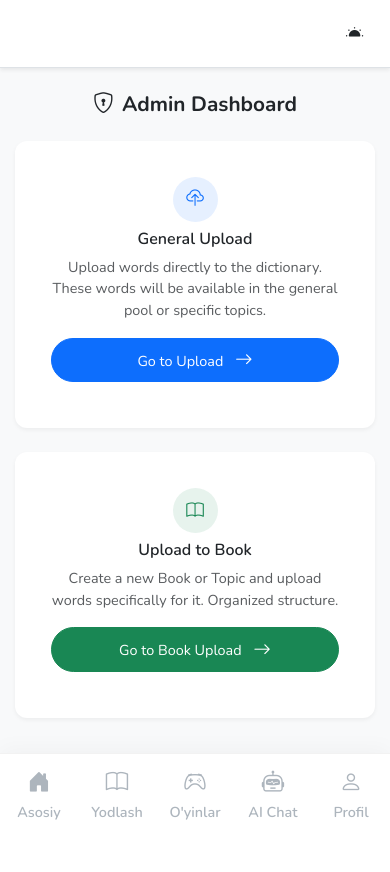
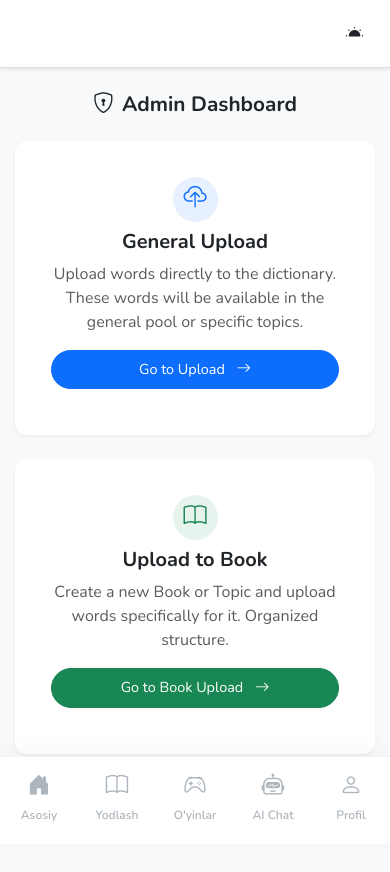
Before and after one commit to Kazoki-ken/EasyNihongo, a Django app: page /admin-dashboard/ in a window 390 px wide. Before the commit the page ends 820 px from the top, so only its background shows below. Run offline with Django 5.2, Linux system fonts and the light colour scheme.

Commit message:
fix(ui): remove mobile-specific font overrides in base.html
- Removed `@media (max-width: 570px)` CSS rules in `base.html` that forced increased font sizes for `p`, `span`, and icons.
- This resolves the issue where the bottom navigation items appeared disproportionately large on mobile devices.
- Ensures the bottom navigation style is consistent with `home.html` across all screen sizes.

Co-authored-by: Kazoki-ken <180665964+Kazoki-ken@users.noreply.github.com>

```diff
--- a/vocabulary/templates/vocabulary/base.html
+++ b/vocabulary/templates/vocabulary/base.html
@@ -70,7 +70,6 @@
             h1 { font-size: 1.5rem !important; margin-bottom: 1rem !important; }
             h2 { font-size: 1.3rem !important; }
             h3 { font-size: 1.2rem !important; }
-            p, span { font-size: 0.9rem !important; }
 
             .sakura-card, .card {
                 padding: 12px !important;
@@ -84,15 +83,6 @@
                 height: 45px !important;
                 padding: 8px !important;
                 margin-bottom: 8px !important;
-            }
-
-            .sakura-card i, .card i {
-                font-size: 1.1rem !important;
-            }
-
-            .sakura-card span, .card h5 {
-                font-size: 1rem !important;
-                font-weight: 600 !important;
             }
 
             .btn {
```
